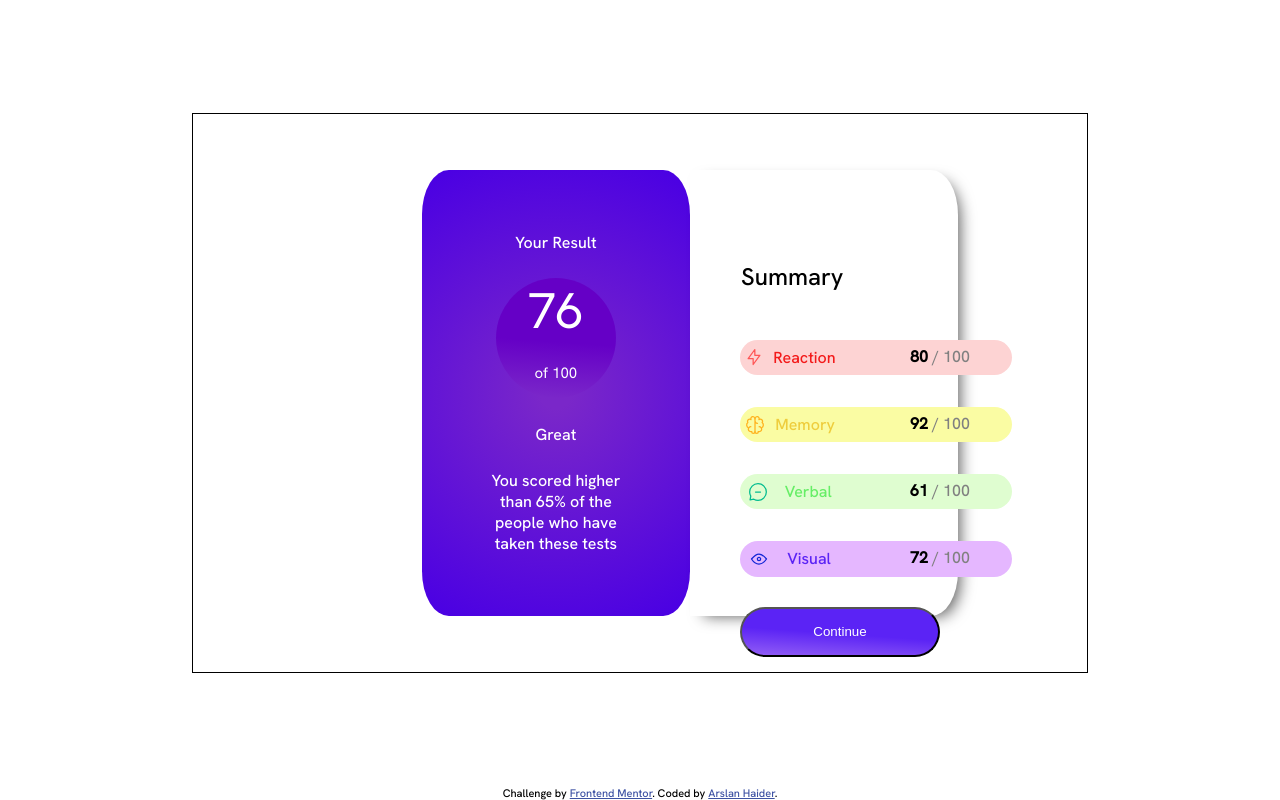
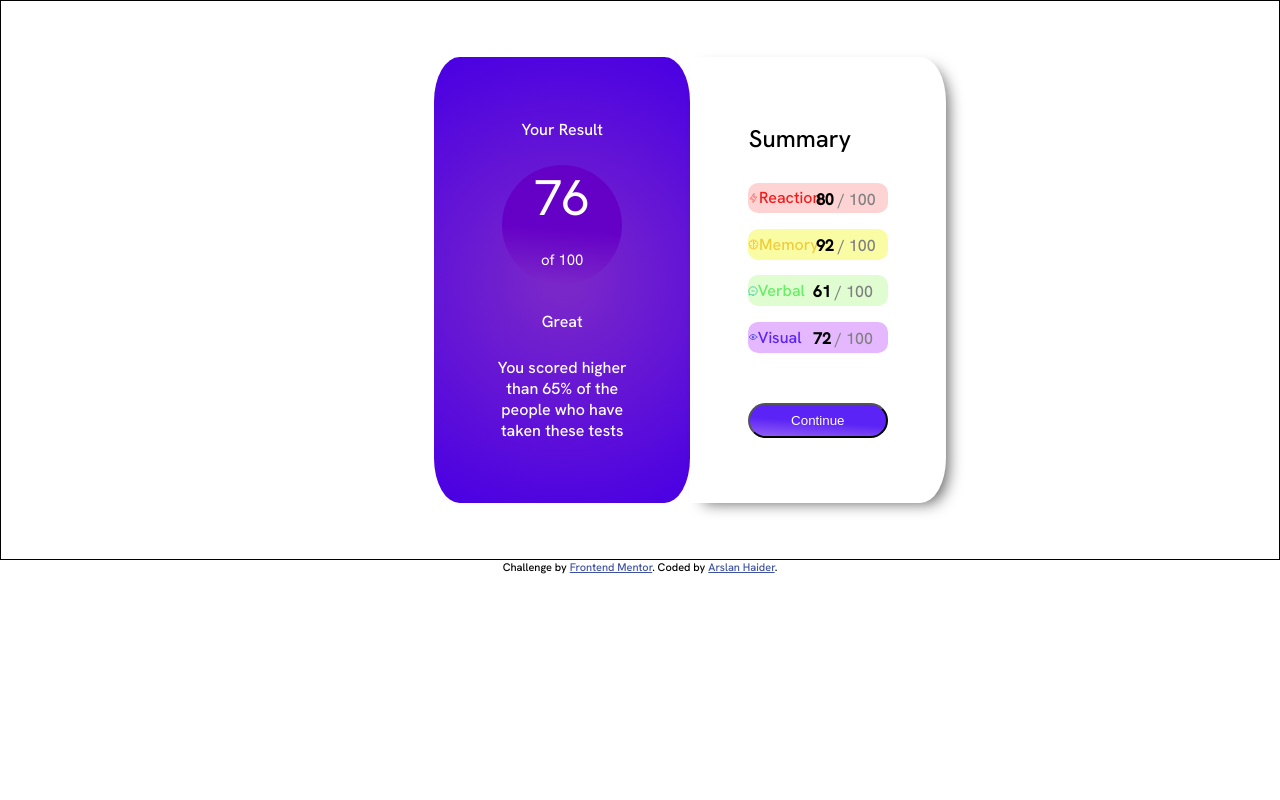
Before and after one commit to ArslanHaaider/Result-Summary-Component, a plain HTML site: page results-summary-component-main/index.html in a window 1280 px wide. Drawn offline with Linux system fonts and the light colour scheme.

Commit message:
Fix some ui issues in Desktop mode

```diff
--- a/results-summary-component-main/style.css
+++ b/results-summary-component-main/style.css
@@ -12,16 +12,16 @@
     src: url(./assets/fonts/static/HankenGrotesk-Medium.ttf);
 }
 body{
-    display: flex;
-    justify-content: center;
-    align-items: center;
-    flex-direction: column;
-    height: 100vh;
+    /* display: flex; */
+    /* justify-content: center;
+    align-items: center; */
+    /* flex-direction: column; */
+    /* height: 100vh; */
     font-family: 'paragraph';
 }
 main{
     height: 70vh;
-    width: 70vw;
+    width: 100vw;
     border: 1px solid black;
     display: flex;
     justify-content: center;
@@ -36,7 +36,7 @@ main{
     text-align: center;
     /* border: 3px solid black ; */
     height: 80%;
-    width: 30%;
+    width: 20%;
     padding: 50px;
     border-radius: 10%;
     color: white;
@@ -80,20 +80,24 @@ main{
     /* border: 3px solid black ; */
     border-width: 3px 3px 3px 0px;
     height: 80%;
-    width: 30%;
+    width: 20%;
     padding: 50px;
     border-radius: 0 10% 10% 0;
     box-shadow: 8px 6px 15px -6px rgba(0,0,0,0.64);
+    display: flex;
+    flex-direction: column;
+    align-items: center;
 }
 
 .right-heading{
     width: 100%;
-    height: 3rem;
+    height: 10%;
     font-size: x-large;
     /* border: 1px solid black ; */
     padding: 1px;
     text-align: left;
-    margin-top: 40px;
+    margin-top: 10%;
+    margin-left: 10%;
 }
 
 .summary-cards{
@@ -101,30 +105,31 @@ main{
     margin-top:10px;
 
 }
+ul{
+    /* border: 1px solid black; */
+    display: flex;
+    flex-direction: column;
+    align-items: center;
+}
 .summary-cards li{
-    margin-top: 2rem;
+    margin-top: 10%;
     list-style: none;
-    width: 17rem;
-    height: 2.2rem;
+    width: 90%;
+    height: 15%;
     display: flex;
-    border-radius: 100px;
+    border-radius: 10px;
     text-align: top;
+    justify-content: space-between;
+    font-size: 100%;
 }
 .icon-title{
-    margin-right: 50px;
-    /* margin-top: 10px; */
-    /* border: 1px solid black;  */
     display: inline-flex;
-    width: 100px;
+    width: 40%;
     justify-content: space-around;
     align-items: center;
-    /* margin-top: 10px; */
 }
 ul li img{
-    /* margin-left:-40px; */
-    /* margin-top: 10px; */
-    /* position:absolute; */
-    width: 20px;
+    width: 20%;
 }
 .score{
     /* border: 1px solid black; */
@@ -138,8 +143,8 @@ ul li img{
     margin-top:30px;
     background: rgb(91, 35, 245);
     background: linear-gradient(184deg, rgb(91, 35, 245) 53%, rgb(142, 90, 245) 97%);
-    width: 200px;
-    height: 50px;
+    width: 90%;
+    height: 10%;
     color: white;
     border-radius: 400px;
     cursor: pointer;
@@ -170,7 +175,3 @@ ul li img{
 .summary-cards li:nth-child(4){
     background-color:rgb(229, 183, 255);
 }
-.summary-cards li .out-off{
-    display: inline-block;
-    margin-bottom:
-}
```
